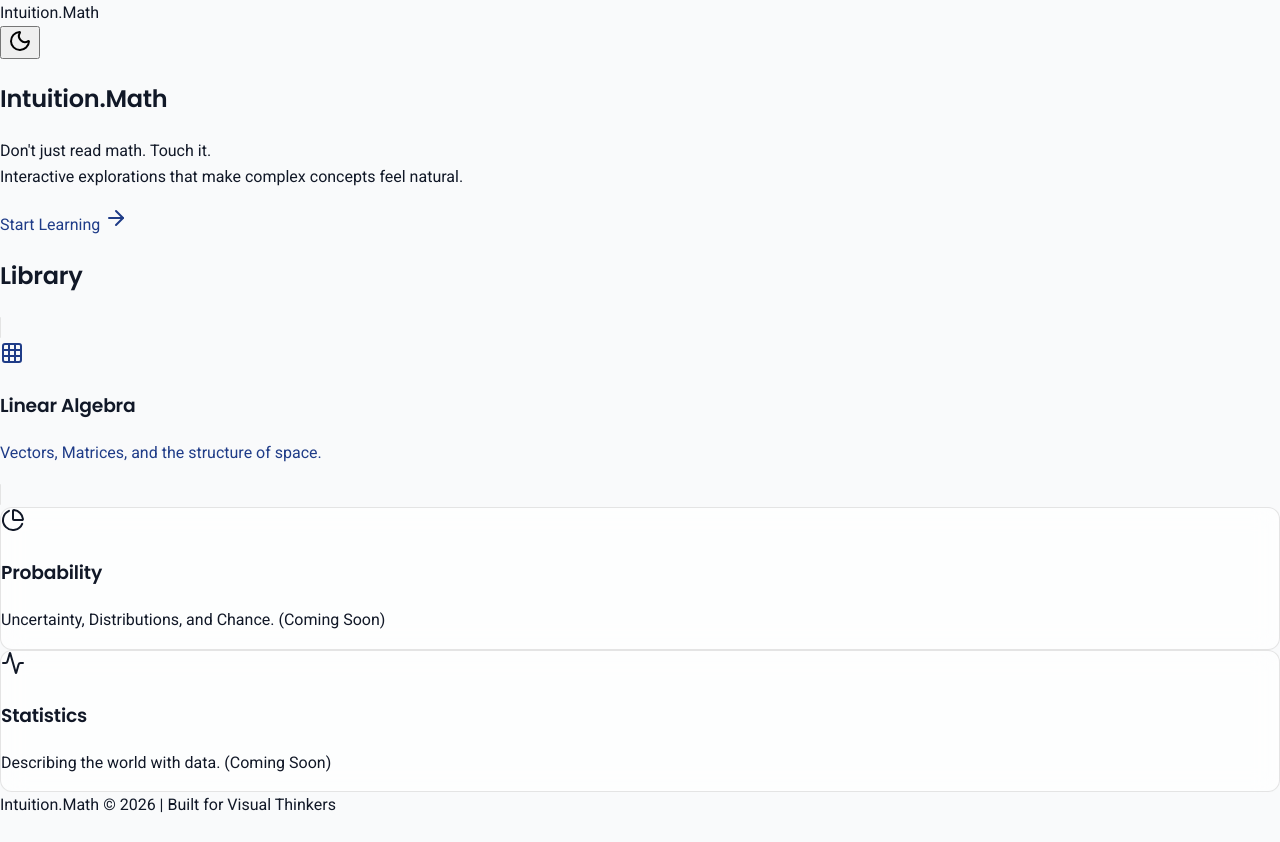
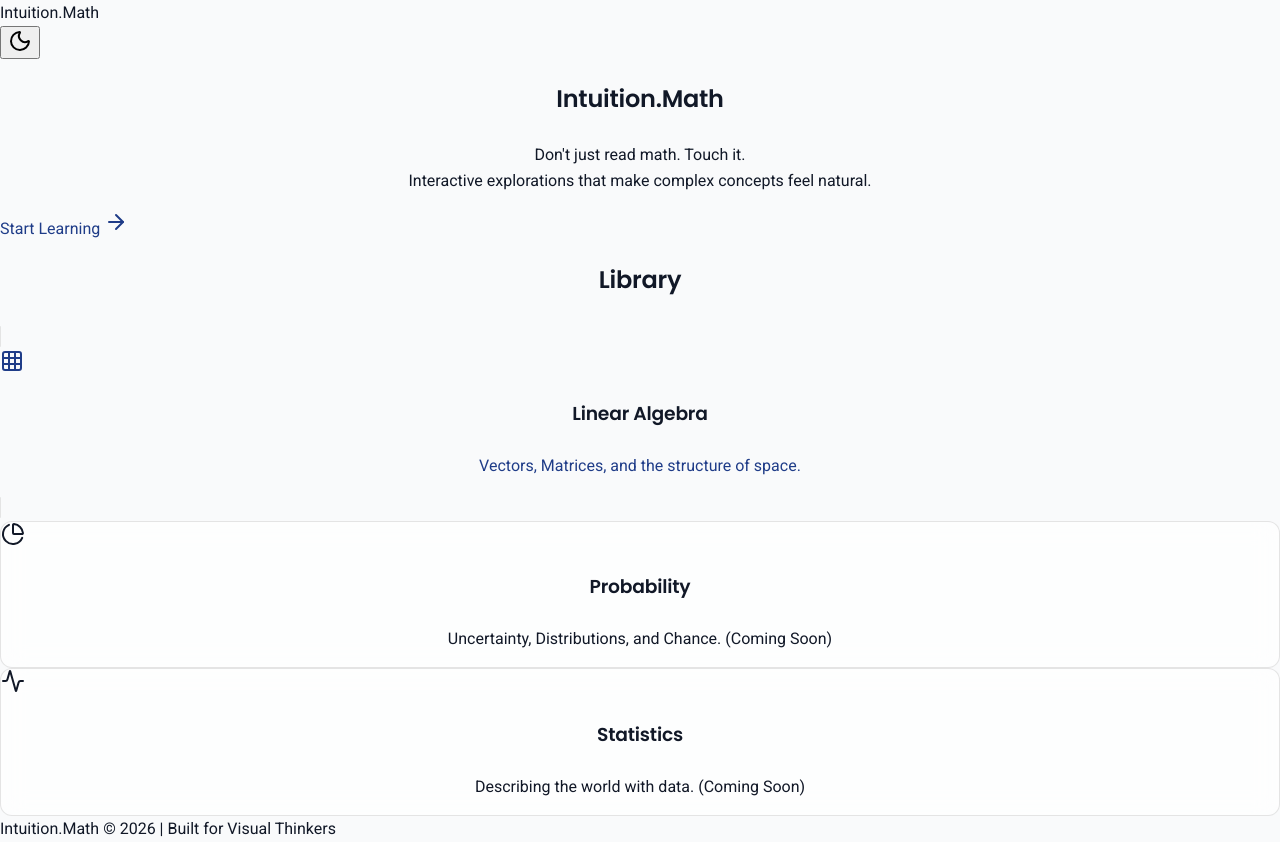
Before and after one commit to amansheikh01/intuition-first-math, a Next.js app: page /intuition-first-math/ in a window 1280 px wide. Before the commit the page ends 818 px from the top, so only its background shows below. Built offline with nearby package versions, Linux system fonts and the light colour scheme.

Commit message:
feat: Implement initial linear algebra section with interactive grid transformations, vector sandbox, LaTeX rendering, and core page layouts.

```diff
--- a/src/app/globals.css
+++ b/src/app/globals.css
@@ -57,6 +57,24 @@ h4 {
   letter-spacing: -0.01em;
   font-weight: 600;
   color: var(--color-text);
+  text-align: center;
+  margin-bottom: 1.5rem;
+}
+
+p {
+  text-align: center;
+  margin-bottom: 1rem;
+}
+
+blockquote {
+  font-style: italic;
+  font-size: 1.25rem;
+  color: var(--color-text-dim);
+  border-left: 4px solid var(--color-primary);
+  padding-left: 1.5rem;
+  margin: 2rem auto;
+  max-width: 800px;
+  text-align: center;
 }
 
 a {
--- a/src/app/page.tsx
+++ b/src/app/page.tsx
@@ -37,25 +37,6 @@ const modules = [
 ];
 
 export default function Home() {
-  const [orderedModules, setOrderedModules] = useState(modules);
-  const [isClient, setIsClient] = useState(false);
-
-  useEffect(() => {
-    setIsClient(true);
-    // "Russian Roulette" Shuffle Effect
-    let iterations = 0;
-    const interval = setInterval(() => {
-      setOrderedModules(prev => [...prev].sort(() => Math.random() - 0.5));
-      iterations++;
-      if (iterations > 6) {
-        clearInterval(interval);
-        // Settle on original order for consistency after the effect
-        setOrderedModules(modules);
-      }
-    }, 150);
-    return () => clearInterval(interval);
-  }, []);
-
   return (
     <div className="min-h-screen flex flex-col bg-color-background transition-colors duration-300">
       {/* Navbar overlay */}
@@ -71,84 +52,55 @@ export default function Home() {
       <section className="flex-1 flex flex-col items-center justify-center text-center px-4 pt-20 relative overflow-hidden">
         <div className="absolute inset-0 bg-gradient-to-b from-primary/5 to-transparent pointer-events-none" />
 
-        <motion.h1
-          initial={{ y: 20, opacity: 0 }}
-          animate={{ y: 0, opacity: 1 }}
-          className="text-6xl md:text-8xl font-bold mb-6 tracking-tighter"
-        >
-          <span className="bg-clip-text text-transparent bg-gradient-to-r from-primary via-secondary to-primary bg-[length:200%_auto] animate-gradient">
-            Intuition
-          </span>
-          <span className="text-color-text">.Math</span>
-        </motion.h1>
+        <h1 className="text-6xl md:text-8xl font-bold mb-6 tracking-tighter text-color-text">
+          Intuition.Math
+        </h1>
 
-        <motion.p
-          initial={{ y: 20, opacity: 0 }}
-          animate={{ y: 0, opacity: 1 }}
-          transition={{ delay: 0.1 }}
-          className="text-lg md:text-xl text-text-dim max-w-2xl mb-12"
-        >
+        <p className="text-lg md:text-xl text-text-dim max-w-2xl mb-12">
           Don&apos;t just read math. <span className="text-color-text font-semibold underline decoration-accent/50 underline-offset-4">Touch it.</span><br />
           Interactive explorations that make complex concepts feel natural.
-        </motion.p>
+        </p>
 
-        <motion.div
-          initial={{ y: 20, opacity: 0 }}
-          animate={{ y: 0, opacity: 1 }}
-          transition={{ delay: 0.2 }}
-        >
+        <div>
           <Link
             href="/linear-algebra/vectors"
             className="group px-8 py-4 bg-primary text-white font-bold rounded-full text-lg hover:shadow-xl hover:shadow-primary/20 transition-all flex items-center gap-2"
           >
-            Start Learning <ArrowRight className="w-5 h-5 group-hover:translate-x-1 transition-transform" />
+            Start Learning <ArrowRight className="w-5 h-5" />
           </Link>
-        </motion.div>
+        </div>
       </section>
 
       {/* Modules Grid */}
       <section className="px-6 py-12 md:py-24 max-w-7xl mx-auto w-full">
-        <h2 className="text-2xl font-bold mb-8 text-text-dim/50 uppercase tracking-widest text-center">Library</h2>
+        <h2 className="text-2xl font-bold mb-12 text-text-dim uppercase tracking-widest text-center">Library</h2>
 
-        <div className="grid grid-cols-1 md:grid-cols-3 gap-6">
-          {isClient && (
-            <AnimatePresence>
-              {orderedModules.map((mod) => (
-                <motion.div
-                  key={mod.id}
-                  layout
-                  initial={{ opacity: 0, scale: 0.9 }}
-                  animate={{ opacity: 1, scale: 1 }}
-                  transition={{ type: 'spring', stiffness: 300, damping: 25 }}
-                >
+        <div className="grid grid-cols-1 md:grid-cols-3 gap-8">
+          {modules.map((mod) => (
+            <div key={mod.id}>
               {mod.active ? (
-                    <Link href={mod.href} className="flex flex-col h-full glass-panel p-8 hover:border-primary/50 transition-all group relative overflow-hidden active:scale-95">
-                      <div className={`w-12 h-12 bg-${mod.color}/10 rounded-xl flex items-center justify-center mb-6 group-hover:scale-110 transition-transform`}>
-                        <mod.icon className={`text-${mod.color}`} />
+                <Link href={mod.href} className="flex flex-col items-center h-full glass-panel p-10 hover:border-primary/50 transition-all group relative overflow-hidden text-center">
+                  <div className={`w-16 h-16 bg-${mod.color}/10 rounded-2xl flex items-center justify-center mb-6`}>
+                    <mod.icon className={`text-${mod.color} w-8 h-8`} />
                   </div>
-                      <h3 className="text-xl font-bold mb-2">{mod.title}</h3>
-                      <p className="text-text-dim text-sm flex-1">{mod.desc}</p>
-
-                      {/* Decorative gradient corner */}
-                      <div className={`absolute -bottom-10 -right-10 w-24 h-24 bg-${mod.color}/5 rounded-full blur-2xl group-hover:bg-${mod.color}/20 transition-colors`} />
+                  <h3 className="text-2xl font-bold mb-3">{mod.title}</h3>
+                  <p className="text-text-dim text-base">{mod.desc}</p>
                 </Link>
               ) : (
-                    <div className="flex flex-col h-full glass-panel p-8 opacity-50 cursor-not-allowed grayscale">
-                      <div className={`w-12 h-12 bg-text-dim/5 rounded-xl flex items-center justify-center mb-6`}>
-                        <mod.icon className="text-text-dim" />
+                <div className="flex flex-col items-center h-full glass-panel p-10 opacity-60 grayscale text-center">
+                  <div className={`w-16 h-16 bg-text-dim/5 rounded-2xl flex items-center justify-center mb-6`}>
+                    <mod.icon className="text-text-dim w-8 h-8" />
                   </div>
-                      <h3 className="text-xl font-bold mb-2">{mod.title}</h3>
-                      <p className="text-text-dim text-sm">{mod.desc}</p>
+                  <h3 className="text-2xl font-bold mb-3">{mod.title}</h3>
+                  <p className="text-text-dim text-base">{mod.desc}</p>
                 </div>
               )}
-                </motion.div>
+            </div>
           ))}
-            </AnimatePresence>
-          )}
         </div>
       </section>
 
-      <footer className="py-8 text-center text-xs text-text-dim font-mono">
+      <footer className="py-8 text-center text-sm text-text-dim font-mono">
         Intuition.Math © 2026 | Built for Visual Thinkers
       </footer>
     </div>
```
Also changed, not shown: src/app/linear-algebra/eigenvalues/page.tsx (+7 -6 lines), src/app/linear-algebra/matrices/page.tsx (+4 -3 lines), src/app/linear-algebra/stability/page.tsx (+6 -5 lines), src/app/linear-algebra/vectors/page.tsx (+4 -3 lines), src/components/layout/LessonLayout.tsx (+12 -20 lines), src/components/ui/Latex.tsx (added, +22 -0 lines), src/components/viz/LinearAlgebra/TransformGrid.tsx (+5 -5 lines), src/components/viz/Vectors/VectorSandBox.tsx (+5 -5 lines). Lines whose indentation alone changed are shown as unchanged.
